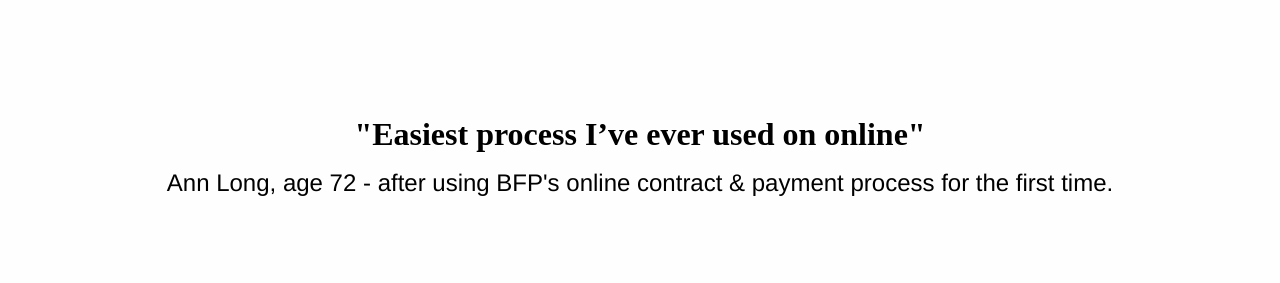
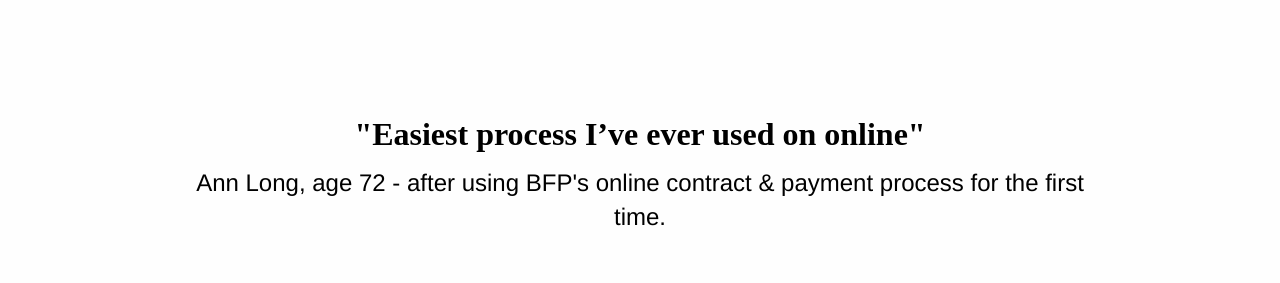
Before and after one commit to kfrost32/kfrost32.github.io, a plain HTML site: page index.html in a window 1280 px wide. Shown: the part 2912-3195 px from the top of the page. Drawn offline with Linux system fonts and the light colour scheme.

Commit message:
Update index.html

```diff
--- a/index.html
+++ b/index.html
@@ -137,8 +137,10 @@
         </div>
       </div>
       <div class="pad8y text-center">
-        <h2>"Easiest process I’ve ever used on online"</h2>
-        <p>Ann Long, age 72 - after using BFP's online contract & payment process for the first time.</p>
+        <div class="large-9 columns large-centered">
+          <h2>"Easiest process I’ve ever used on online"</h2>
+          <p>Ann Long, age 72 - after using BFP's online contract & payment process for the first time.</p>
+        </div>
       </div>
 
       <div class="row m3b">
```
